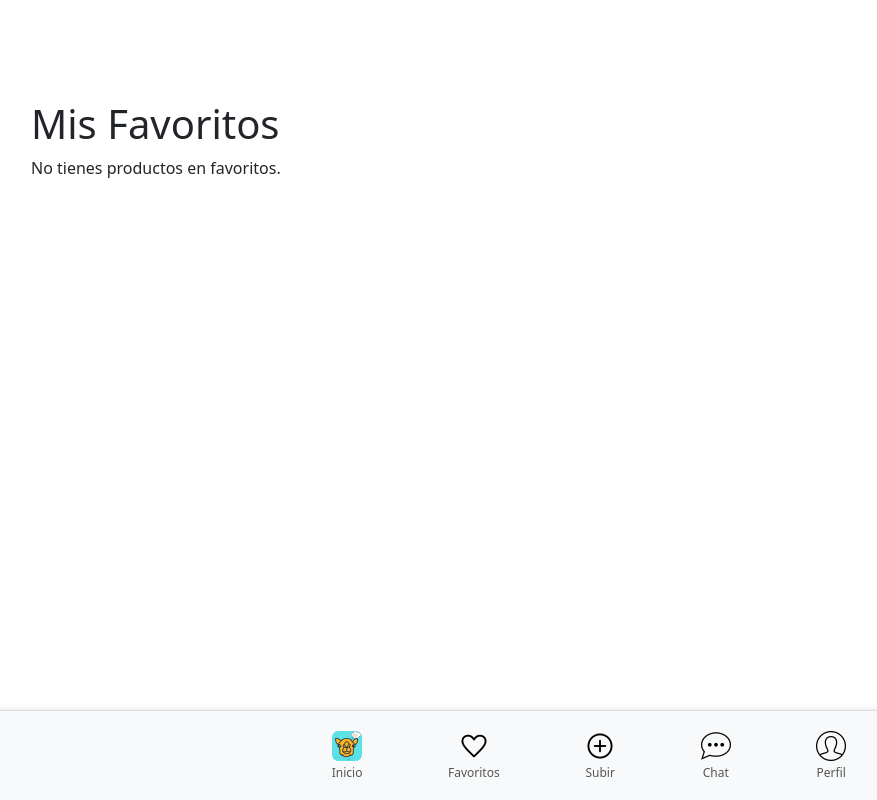
After one commit to mam2323/CorrecionesChatgpt, a Django app: page /favoritos/ in a window 1280 px wide. The commit adds this page. Shown: the whole page, without its empty margins (51-928 px from the left). Run offline with Django 5.2, Linux system fonts and the light colour scheme; a user stored in the database is signed in; data comes from the database, SQL or seed files in the repository; both versions use the stored data as it was after the commit.

Commit message:
AñadidoCorazonFavoritos

```diff
--- a/anuncios/urls.py
+++ b/anuncios/urls.py
@@ -17,5 +17,7 @@ urlpatterns = [
     path('perfil/', views.perfil_view, name='perfil'),  # Vista del perfil
 path('productos/', views.lista_productos, name='lista_productos'),
     path('editar_anuncio/<int:anuncio_id>/', views.editar_anuncio, name='editar_anuncio'),
-
+     path('favoritos/', views.ver_favoritos, name='favoritos'),
+      path('favoritos/agregar/<int:producto_id>/', views.agregar_a_favoritos, name='agregar_favorito'),
+    path('favoritos/eliminar/<int:producto_id>/', views.eliminar_de_favoritos, name='eliminar_favorito'),
 ]
--- a/anuncios/views.py
+++ b/anuncios/views.py
@@ -6,6 +6,10 @@ from django.shortcuts import render, redirect
 from .forms import ProductoForm, PerfilForm
 from .models import Producto, Categoria
 
+from django.contrib.auth.decorators import login_required
+from .models import Producto, Categoria, Favorito
+
+@login_required
 def home(request):
     # Filtros
     query = request.GET.get('q', '')
@@ -38,6 +42,9 @@ def home(request):
     # Categorías
     categorias = Categoria.objects.all()
 
+    # Favoritos del usuario actual
+    favoritos = Favorito.objects.filter(usuario=request.user).values_list('producto_id', flat=True)
+
     # Contexto
     context = {
         'productos': productos,
@@ -47,6 +54,7 @@ def home(request):
         'estado': estado,
         'orden': orden,
         'categorias': categorias,
+        'favoritos': favoritos,  # IDs de los productos en favoritos
     }
 
     return render(request, 'home.html', context)
@@ -133,3 +141,39 @@ def editar_anuncio(request, anuncio_id):
         form = ProductoForm(instance=anuncio)
 
     return render(request, 'anuncios/editar_anuncio.html', {'form': form, 'anuncio': anuncio})
+
+
+from django.shortcuts import render, redirect, get_object_or_404
+from django.contrib.auth.decorators import login_required
+from .models import Producto, Favorito
+
+@login_required
+def ver_favoritos(request):
+    favoritos = Favorito.objects.filter(usuario=request.user).select_related('producto')
+    return render(request, 'anuncios/favoritos.html', {'favoritos': favoritos})
+from django.shortcuts import redirect, get_object_or_404
+from django.contrib.auth.decorators import login_required
+from .models import Producto, Favorito
+
+@login_required
+def agregar_a_favoritos(request, producto_id):
+    producto = get_object_or_404(Producto, id=producto_id)
+    favorito, created = Favorito.objects.get_or_create(usuario=request.user, producto=producto)
+    if created:
+        print(f"Producto {producto.titulo} añadido a favoritos para {request.user.username}")
+    else:
+        print(f"Producto {producto.titulo} ya estaba en favoritos para {request.user.username}")
+    return redirect(request.META.get('HTTP_REFERER', '/'))
+
+from django.shortcuts import redirect, get_object_or_404
+from .models import Producto, Favorito
+from django.contrib.auth.decorators import login_required
+
+@login_required
+def eliminar_de_favoritos(request, producto_id):
+    try:
+        favorito = Favorito.objects.get(usuario=request.user, producto_id=producto_id)
+        favorito.delete()
+    except Favorito.DoesNotExist:
+        pass  # Si el favorito no existe, no hacemos nada
+    return redirect(request.META.get('HTTP_REFERER', 'home'))  # Redirige al home o a la misma página
--- a/static/css/styles.css
+++ b/static/css/styles.css
@@ -193,3 +193,21 @@ body {
         flex-basis: auto; /* Tamaño automático ajustado */
     }
 }
+
+
+.btn-favorito {
+    cursor: pointer;
+    font-size: 1.5em;
+    margin: 10px 0;
+    transition: color 0.3s ease;
+}
+
+.btn-favorito:hover {
+    color: #ff0000;
+}
+
+
+.cerrar-sesion-form {
+    position: relative;
+    z-index: 10000; /* Valor alto para evitar colisiones */
+}
--- /dev/null
+++ b/templates/anuncios/favoritos.html
@@ -0,0 +1,17 @@
+{% extends 'base.html' %}
+
+{% block content %}
+<h1>Mis Favoritos</h1>
+<div class="productos">
+    {% for favorito in favoritos %}
+    <div class="producto">
+        <h3>{{ favorito.producto.titulo }}</h3>
+        <p>{{ favorito.producto.descripcion }}</p>
+        <p>Precio: {{ favorito.producto.precio }}</p>
+        <a href="{% url 'eliminar_favorito' favorito.producto.id %}" class="btn btn-danger">Eliminar de Favoritos</a>
+    </div>
+    {% empty %}
+    <p>No tienes productos en favoritos.</p>
+    {% endfor %}
+</div>
+{% endblock %}
--- a/templates/base.html
+++ b/templates/base.html
@@ -7,6 +7,8 @@
     <title>{% block title %}Mi Proyecto{% endblock %}</title>
     <link rel="stylesheet" href="{% static 'css/styles.css' %}">
     <link href="https://cdn.jsdelivr.net/npm/bootstrap@5.3.0-alpha1/dist/css/bootstrap.min.css" rel="stylesheet">
+    <link href="https://cdnjs.cloudflare.com/ajax/libs/font-awesome/5.15.4/css/all.min.css" rel="stylesheet">
+
 </head>
 <body>
     <!-- Main Content -->
@@ -27,10 +29,11 @@
             </a>
 
             <!-- Favoritos -->
-            <a href="#" class="footer-icon">
-                <img src="{% static 'images/icons/favorites.png' %}" alt="Favoritos">
-                <span>Favoritos</span>
-            </a>
+            <!-- Favoritos -->
+<a href="{% url 'favoritos' %}" class="footer-icon btn-favorito" id="favoritooo">
+    <img src="{% static 'images/icons/favorites.png' %}" alt="Favoritos">
+    <span>Favoritos</span>
+</a>
 
             <!-- Subir contenido -->
             {% if user.is_authenticated %}
```
Also changed, not shown: anuncios/models.py (+13 -0 lines), templates/anuncios/perfil.html (+6 -5 lines), templates/home.html (+11 -0 lines), anuncios/migrations/0010_alter_imagen_imagen_alter_perfil_avatar_favorito.py (added), anuncios/migrations/0011_rename_creado_en_favorito_fecha_agregado_and_more.py (added), db.sqlite3, media/productos/dalle-2024-11-06-201525-a-young-man-around-20_7kEhSu5.webp (added), media/productos/dalle-2024-11-19-081134-a-digital-poster-feat_KcynoRB.webp (added), media/productos/dalle-2024-11-19-081134-a-digital-poster-feat_wQsdIBg.webp (added), media/productos/imagen_120x120_oEDNpHo.png (added), media/productos/imagen_120x120_yABhEuk.png (added).
